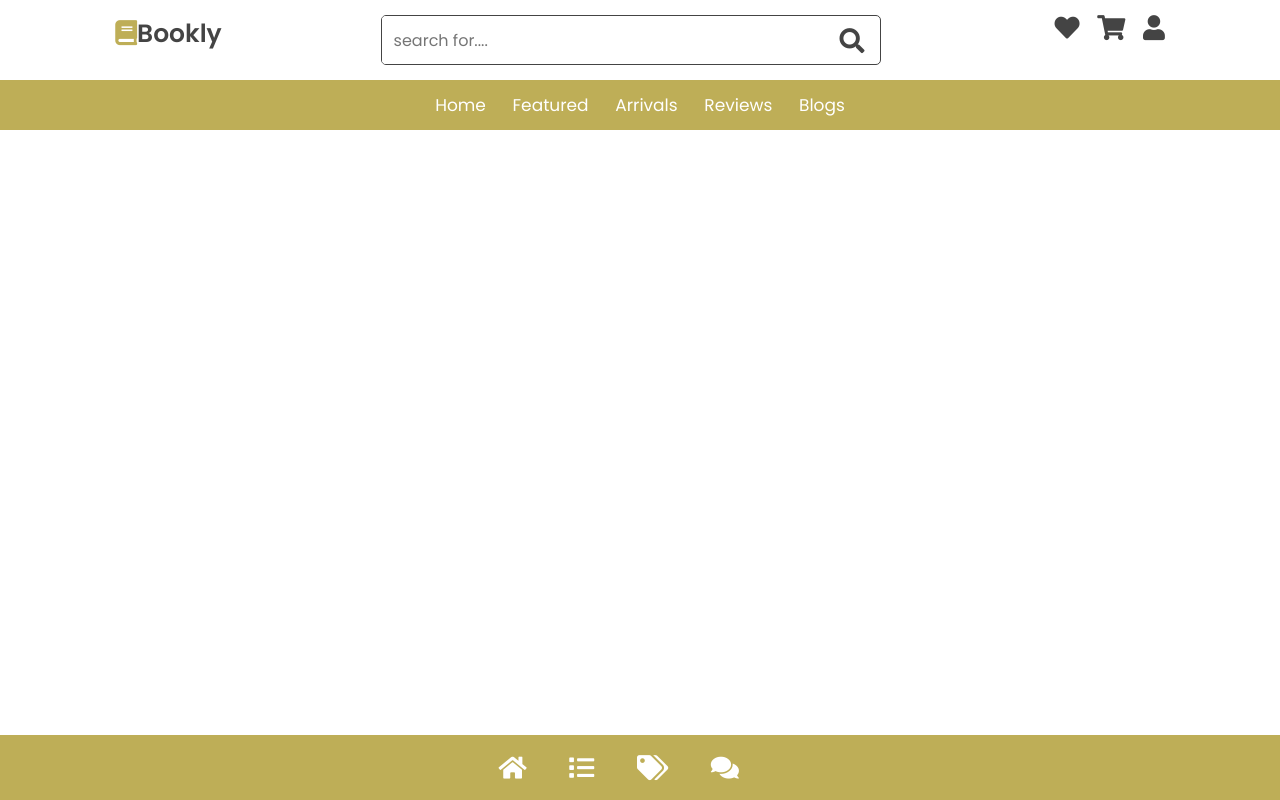
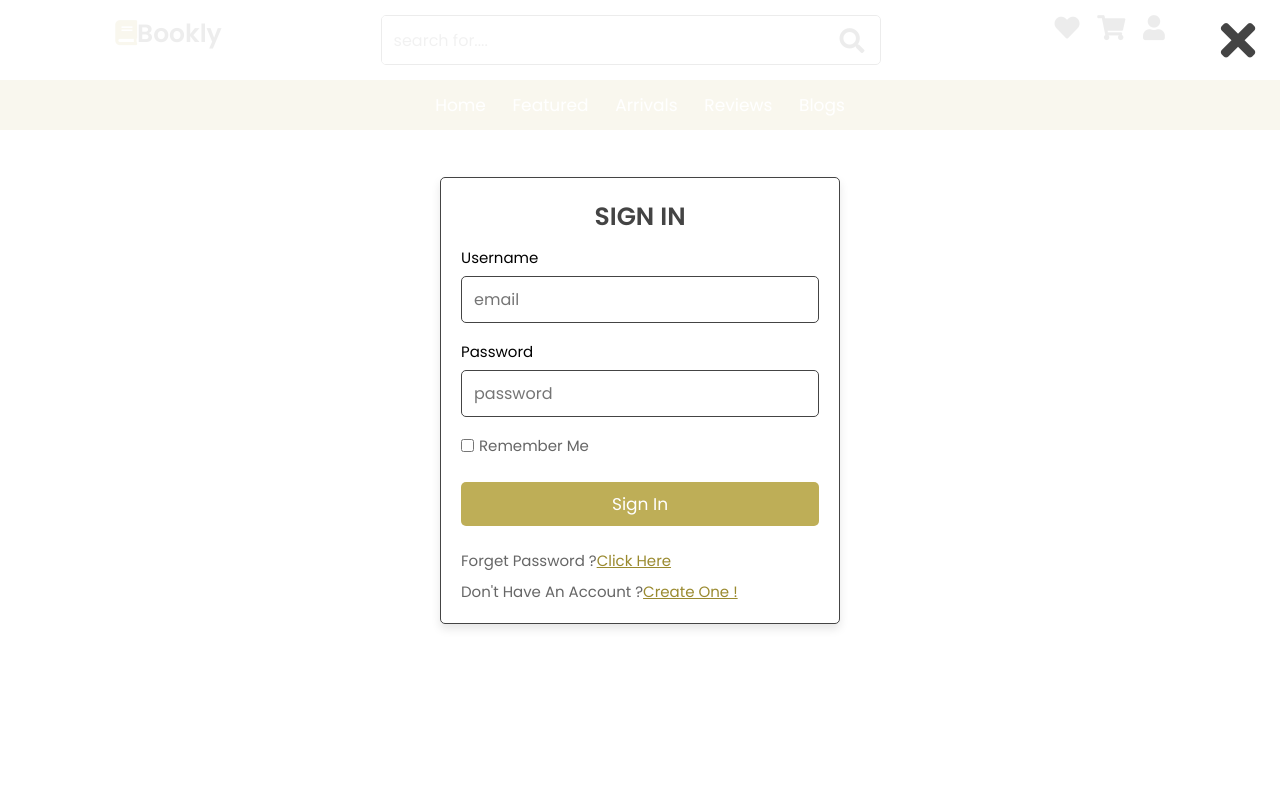
Before and after one commit to abdallah1996adam/Book-Store, a plain HTML site: page index.html in a window 1280 px wide. Both pictures are taken after a click on the element 1153 px from the left and 27 px from the top of the page. Drawn offline with Linux system fonts and the light colour scheme.

```diff
--- a/index.html
+++ b/index.html
@@ -50,8 +50,27 @@
       <a href="#arrivals" class="fas fa-tags"></a>
       <a href="#reviews" class="fas fa-comments"></a>
       <a href="#blogs" class="fas fa-blogs"></a>
-    <footer/>
+    </footer>
     <!-- footer end -->
+    <!-- login form begin -->
+    <section class="container-form">
+      <div id="close-btn" class="fas fa-times"></div>
+      <form action="">
+        <h3>sign in</h3>
+        <span>username </span>
+        <input type="email" class="box" placeholder="email" />
+        <span>password</span>
+        <input type="password" class="box" placeholder="password" />
+        <div class="checkbox">
+          <input type="checkbox" id="remember-me" />
+          <label for="remember-me">remember me</label>
+        </div>
+        <input type="submit" value="sign in" class="btn" />
+        <p>forget password ?<a href="#">click here</a></p>
+        <p>don't have an account ?<a href="#">create one !</a></p>
+      </form>
+    </section>
+    <!-- login form end -->
 
     <script src="index.js"></script>
   </body>
--- a/index.js
+++ b/index.js
@@ -1,6 +1,9 @@
 const header = document.querySelector(".header .header-2");
 const searchForm = document.querySelector(".search-form");
 const searchBtn = document.getElementById("search-btn");
+const loginForm = document.querySelector(".container-form");
+const btnShowLoginForm = document.getElementById("login-btn");
+const btnCloseLoginForm = document.getElementById("close-btn");
 
 //stickyNav
 window.onscroll = () => {
@@ -20,8 +23,19 @@
   }
 };
 
+//EventListener functions
 const formToogle = () => {
   searchForm.classList.toggle("active");
 };
+const showLoginForm = () => {
+  loginForm.classList.toggle("active");
+};
 
+const closeLoginForm = () => {
+  loginForm.classList.remove("active");
+};
+
+//EventListener
 searchBtn.addEventListener("click", formToogle);
+btnShowLoginForm.addEventListener("click", showLoginForm);
+btnCloseLoginForm.addEventListener("click", closeLoginForm);
--- a/style.css
+++ b/style.css
@@ -93,10 +93,7 @@
 }
 #search-btn {
   display: none;
-}
-
-.header .header-2 {
-  background: var(--red);
+  font-size: 1.7rem;
 }
 .header .header-2 .nav-bar {
   text-align: center;
@@ -110,7 +107,9 @@
 .header .header-2 .nav-bar a:hover {
   background: var(--red-dark);
 }
-
+.header .header-2 {
+  background: var(--red);
+}
 .header .header-2.active {
   position: fixed;
   top: 0;
@@ -126,6 +125,7 @@
   left: 0;
   right: 0;
   z-index: 100;
+  display: none;
 }
 .footer a {
   font-size: 2.5rem;
@@ -136,6 +136,103 @@
   color: var(--red-dark);
 }
 
+.container-form {
+  display: flex;
+  align-items: center;
+  justify-content: center;
+  background: rgba(255, 255, 255, 0.9);
+  position: fixed;
+  top: 0;
+  right: -105%;
+  z-index: 10000;
+  height: 100%;
+  width: 100%;
+  overflow: hidden;
+  overflow-x: hidden;
+}
+.container-form.active {
+  right: 0;
+  overflow: hidden;
+  overflow-x: hidden;
+}
+.container-form form {
+  background: #fff;
+  border: var(--border);
+  width: 40rem;
+  padding: 2rem;
+  box-shadow: var(--box-shadow);
+  margin: 2rem;
+  border-radius: 0.5rem;
+}
+
+.container-form form h3 {
+  font-size: 2.5rem;
+  text-transform: uppercase;
+  color: var(--black);
+  text-align: center;
+}
+.container-form form span {
+  display: block;
+  font-size: 1.5rem;
+  padding-top: 1rem;
+}
+.container-form form .box {
+  width: 100%;
+  margin: 0.7rem 0;
+  font-size: 1.6rem;
+  border: var(--border);
+  border-radius: 0.5rem;
+  padding: 1rem 1.2rem;
+  color: var(--black);
+  text-transform: none;
+}
+.container-form form .checkbox {
+  display: flex;
+  align-items: center;
+  gap: 0.5rem;
+  padding: 1rem 0;
+}
+.container-form form .checkbox label {
+  font-size: 1.5rem;
+  color: var(--light-color);
+  cursor: pointer;
+}
+.container-form form p {
+  padding-top: 0.8rem;
+  color: var(--light-color);
+  font-size: 1.5rem;
+}
+.container-form #close-btn {
+  position: absolute;
+  top: 1.5rem;
+  right: 2.5rem;
+  font-size: 5rem;
+  color: var(--black);
+  cursor: pointer;
+}
+.container-form form p a {
+  color: var(--red-dark);
+  text-decoration: underline;
+}
+.container-form form .btn {
+  text-align: center;
+  width: 100%;
+  margin: 1.5rem 0;
+}
+.btn {
+  margin-top: 1rem;
+  display: inline-block;
+  padding: 0.9rem 3rem;
+  border-radius: 0.5rem;
+  color: #fff;
+  background: var(--red);
+  font-size: 1.7rem;
+  cursor: pointer;
+  font: 800;
+}
+.btn:hover {
+  background: var(--red-dark);
+}
 /* media-queries */
 @media (max-width: 991px) {
   html {
@@ -146,8 +243,17 @@
   }
 }
 @media (max-width: 768px) {
+  html {
+    scroll-padding-top: 0;
+  }
+  body {
+    padding-bottom: 6rem;
+  }
   .header .header-2 {
     display: none;
+  }
+  .footer {
+    display: block;
   }
   .header .header-1 {
     box-shadow: var(--box-shadow);
```
Lines whose indentation alone changed are shown as unchanged.
